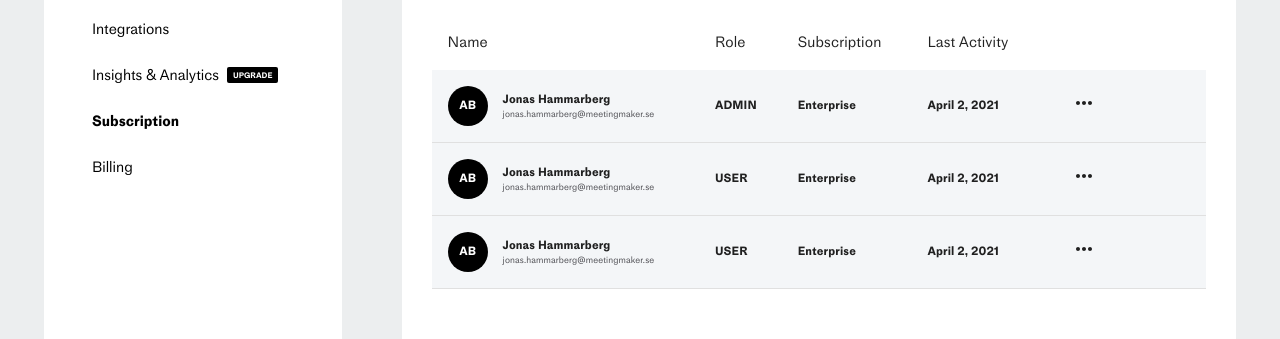
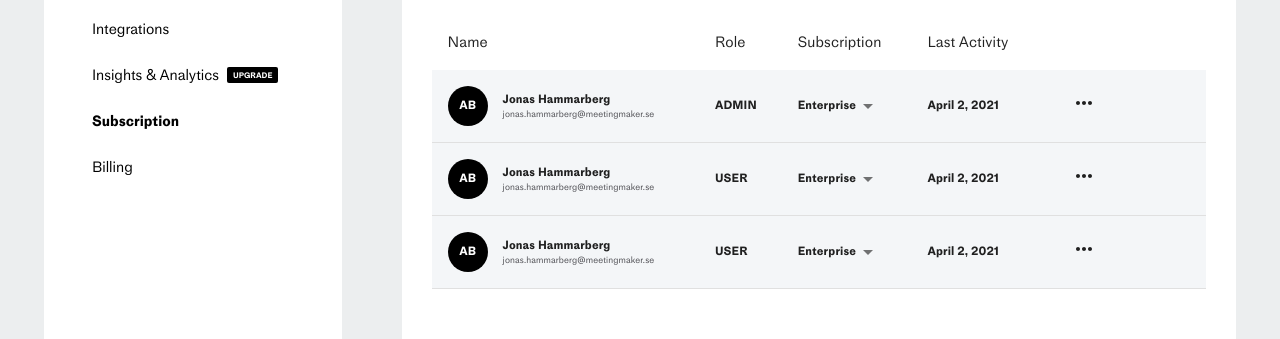
Before and after one commit to monalizadsg/user-settings, a React (Create React App) app: page /subscription in a window 1280 px wide. Shown: the part 273-612 px from the top of the page. Built offline with nearby package versions, Linux system fonts and the light colour scheme.

Commit message:
Change subcription plan into a select input

```diff
--- a/src/components/SelectInput.js
+++ b/src/components/SelectInput.js
@@ -19,13 +19,9 @@ const CustomTextField = withStyles((theme) => ({
     width: "100%",
     padding: "10px 12px",
     fontFamily: "MediumLLWeb-Bold",
-    textTransform: "uppercase",
     "&:focus": {
       borderRadius: 6,
       backgroundColor: "#F4F6F8",
-    },
-    "& > .MuiInputBase-input": {
-      textTransform: "uppercase",
     },
   },
 }))(InputBase);
--- a/src/components/Subscription.js
+++ b/src/components/Subscription.js
@@ -1,5 +1,5 @@
 import React, { useState } from "react";
-import { Typography, Menu, MenuItem } from "@material-ui/core";
+import { Typography, Menu, MenuItem, Select } from "@material-ui/core";
 import { makeStyles, withStyles } from "@material-ui/core/styles";
 import Table from "@material-ui/core/Table";
 import TableBody from "@material-ui/core/TableBody";
@@ -8,8 +8,8 @@ import TableContainer from "@material-ui/core/TableContainer";
 import TableHead from "@material-ui/core/TableHead";
 import TableRow from "@material-ui/core/TableRow";
 import MoreHorizIcon from "@material-ui/icons/MoreHoriz";
+import SubscriptionAddUser from "./SubscriptionAddUser";
 import "./Subscription.scss";
-import SubscriptionAddUser from "./SubscriptionAddUser";
 
 // more icon menu items
 const moreIconMenus = [
@@ -64,6 +64,15 @@ const useStyles = makeStyles({
     borderRadius: "50%",
     marginRight: 5,
   },
+  selectInput: {
+    backgroundColor: "#F4F6F8",
+    fontSize: 12,
+    width: "100%",
+    fontFamily: "MediumLLWeb-Bold",
+    "&:focus": {
+      backgroundColor: "#F4F6F8",
+    },
+  },
 });
 
 const Subscription = () => {
@@ -71,27 +80,30 @@ const Subscription = () => {
   // dummy data
   const [data, setData] = useState([
     {
+      id: 1,
       name: "Jonas Hammarberg",
       avatar: "AB",
       email: "jonas.hammarberg@meetingmaker.se",
       role: "admin",
-      subscription: "Enterprise",
+      subscriptionPlan: "Enterprise",
       lastActivity: "April 2, 2021",
     },
     {
+      id: 2,
       name: "Jonas Hammarberg",
       avatar: "AB",
       email: "jonas.hammarberg@meetingmaker.se",
       role: "user",
-      subscription: "Enterprise",
+      subscriptionPlan: "Enterprise",
       lastActivity: "April 2, 2021",
     },
     {
+      id: 3,
       name: "Jonas Hammarberg",
       avatar: "AB",
       email: "jonas.hammarberg@meetingmaker.se",
       role: "user",
-      subscription: "Enterprise",
+      subscriptionPlan: "Enterprise",
       lastActivity: "April 2, 2021",
     },
   ]);
@@ -101,6 +113,16 @@ const Subscription = () => {
     current: data.length,
     total: 3,
   });
+
+  const handleSubscriptionPlanChange = (event, id) => {
+    const newData = [...data].map((user) =>
+      user.id === id
+        ? Object.assign(user, { subscriptionPlan: event.target.value })
+        : user
+    );
+
+    setData(newData);
+  };
 
   const handleCloseAddUser = () => {
     setIsAddUser(false);
@@ -119,13 +141,12 @@ const Subscription = () => {
   };
 
   const handleAddUser = (user) => {
-    // console.log(user);
     const newUser = {
       name: `${user.firstName}  ${user.lastName}`,
       avatar: "AB",
       email: user.email,
       role: user.role,
-      subscription: user.subscription,
+      subscriptionPlan: user.subscription,
       lastActivity: "April 2, 2021",
     };
     const newData = [...data];
@@ -189,9 +210,9 @@ const Subscription = () => {
               </TableHead>
 
               <TableBody>
-                {data.map((p, index) => {
+                {data.map((p) => {
                   return (
-                    <TableRow key={index}>
+                    <TableRow key={p.id}>
                       <TableCell
                         classes={{ root: classes.tableBody }}
                         component='th'
@@ -218,7 +239,22 @@ const Subscription = () => {
                         {p.role}
                       </TableCell>
                       <TableCell classes={{ root: classes.tableBody }}>
-                        {p.subscription}
+                        <Select
+                          value={p.subscriptionPlan}
+                          onChange={(event) =>
+                            handleSubscriptionPlanChange(event, p.id)
+                          }
+                          disableUnderline
+                          classes={{ root: classes.selectInput }}
+                        >
+                          <MenuItem value='Freemium'>Freemium</MenuItem>
+                          <MenuItem value='Premium'>Premium</MenuItem>
+
+                          <MenuItem value='Enterprise'>Enterprise</MenuItem>
+                          <MenuItem value='Allocate subscription'>
+                            Allocate subscription
+                          </MenuItem>
+                        </Select>
                       </TableCell>
                       <TableCell classes={{ root: classes.tableBody }}>
                         {p.lastActivity}
--- a/src/components/SubscriptionAddUser.js
+++ b/src/components/SubscriptionAddUser.js
@@ -1,8 +1,9 @@
 import React, { useState } from "react";
-import { Grid, Typography } from "@material-ui/core";
+import { Grid, Typography, MenuItem } from "@material-ui/core";
 import TextInput from "./TextInput";
 import CloseIcon from "@material-ui/icons/Close";
 import IconButton from "@material-ui/core/IconButton";
+import SelectInput from "./SelectInput";
 import "./SubscriptionAddUser.scss";
 
 const SubscriptionAddUser = ({ onClose, onAddUser }) => {
@@ -128,6 +129,19 @@ const SubscriptionAddUser = ({ onClose, onAddUser }) => {
                   onChange={handleOnChange}
                   error={errors.subscription}
                 />
+                <SelectInput
+                  label='Subscription'
+                  name='subscription'
+                  value={newUser.state}
+                  onChange={handleOnChange}
+                >
+                  <MenuItem value='Freemium'>Freemium</MenuItem>
+                  <MenuItem value='Premium'>Premium</MenuItem>
+                  <MenuItem value='Enterprise'>Enterprise</MenuItem>
+                  <MenuItem value='Allocate subscription'>
+                    Allocate subscription
+                  </MenuItem>
+                </SelectInput>
               </Grid>
               <Grid item sm={12} md={6}>
                 <TextInput
```
